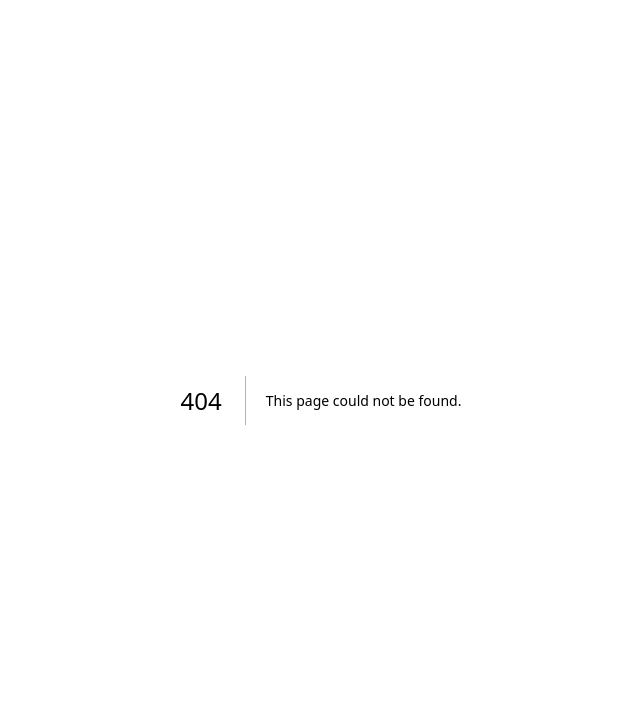
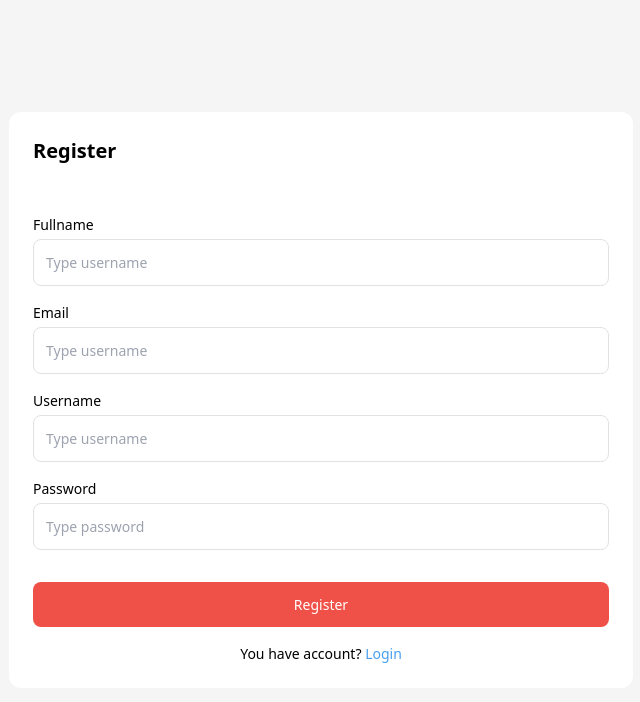
Before and after one commit to meodiemvuong1609/react-app, a Next.js app: page /auth/register in a window 1280 px wide. Before the commit this address had no page. Shown: the top 702 px of the page, without its empty margins (319-959 px from the left). Built offline with nearby package versions, Linux system fonts and the light colour scheme.

Commit message:
Update create room

```diff
--- /dev/null
+++ b/src/components/createroom/CreateRoom.js
@@ -0,0 +1,115 @@
+import React from 'react'
+import { useState, useEffect } from 'react'
+import HTTP from '@/utils/HTTP'
+function CreateRoom(props) {
+  const [members, setMembers] = useState([])
+  const [payload, setPayload] = useState({
+    title: '',
+    type: 'PUBLIC',
+    account: []
+  })
+  useEffect(() => {
+    const getMembers = () => {
+      HTTP.get("account/api/userselect/").then((res) => {
+        if(res.status === 200) {
+          setMembers(res.data)
+        }
+      })
+    }
+    getMembers()
+  }, [])
+
+  const handleCreateRoom = () => {
+    console.log(payload);
+    HTTP.post("chat/api/chatroom/", payload).then((res) => {
+      if(res.status === 200) {
+        props.setIsPopup(false)
+      }
+    })
+  }
+
+
+  return (
+    <div className="fixed z-10 inset-0 overflow-y-auto" aria-labelledby="modal-title" role="dialog" aria-modal="true">
+      <div className="flex items-center justify-center min-h-screen pt-4 px-4 pb-20 text-center sm:block sm:p-0">
+        <div className="fixed inset-0 bg-gray-500 bg-opacity-75 transition-opacity" aria-hidden="true" />
+        <span className="hidden sm:inline-block sm:align-middle sm:h-screen" aria-hidden="true">&#8203;</span>
+        <div className="inline-block align-bottom bg-white rounded-lg text-left overflow-hidden shadow-xl transform transition-all sm:my-8 sm:align-middle sm:max-w-lg sm:w-full">
+          <div className="bg-white px-4 pt-5 pb-4 sm:p-6 sm:pb-4">
+            <div className="mt-3 text-center sm:mt-0 sm:ml-4 sm:text-left">
+              <h3 className="text-lg leading-6 font-medium text-gray-900" id="modal-title">
+                Create room
+              </h3>
+              <div className="mt-2">
+                <div className="mt-7">
+                  <label htmlFor="room-name" className="block text-sm font-medium text-gray-700">
+                    Title
+                  </label>
+                  <div className="mt-1">
+                    <input
+                      type="text"
+                      name="room-name"
+                      id="room-name"
+                      onChange={(e) => setPayload({...payload, title: e.target.value})}
+                      className="shadow-sm p-2 border border-gray-light focus:ring-indigo-500 focus:border-indigo-500 block w-full sm:text-sm rounded-md"
+                      placeholder="Type room name"
+                    />
+                  </div>
+                </div>
+                <div className="mt-4">
+                  <label htmlFor="room-description" className="block text-sm font-medium text-gray-700">
+                    Room type
+                  </label>
+                  <div className="mt-1">
+                    <select
+                      id="room-type"
+                      name="room-type"
+                      className="shadow-sm border-gray-light p-2 focus:ring-indigo-500 focus:border-indigo-500 block w-full sm:text-sm border border-gray-300 rounded-md"
+                      defaultValue={"PUBLIC"}
+                      onChange={(e) => setPayload({...payload, type: e.target.value})}
+                    >
+                      <option value="PUBLIC">Public</option>
+                      <option value="PRIVATE">Private</option>
+                    </select>
+                  </div>
+                </div>
+                <div className="mt-4">
+                  <label htmlFor="room-description" className="block text-sm font-medium text-gray-700">
+                    Members
+                  </label>
+                  <div className="mt-1">
+                    <select
+                      id="room-members"
+                      name="room-members"
+                      className="shadow-sm border-gray-light p-2 focus:ring-indigo-500 focus:border-indigo-500 block w-full sm:text-sm border border-gray-300 rounded-md"
+                      multiple
+                      onChange={(e) => setPayload({...payload, account: [...payload.account, e.target.value]})}
+                    >
+                    {
+                      members.map((member, index) => {
+                        return (
+                          <option value={member.id} key={index}>{member.fullname}</option>
+                        )
+                      })
+                    }
+                    </select>
+                  </div>
+                </div>
+                <div className='flex w-full justify-center gap-2 mt-4 items-center'>
+                  <button className=" bg-gray rounded-lg text-white px-5 py-3 text-sm"
+                    onClick={() => props.setIsPopup(false)}
+                  >Close</button>
+                  <button className=" bg-red rounded-lg text-white px-5 py-3 text-sm"
+                    onClick={handleCreateRoom}
+                  >Create</button>
+                </div>
+              </div>
+            </div>
+          </div>
+        </div>
+      </div>
+    </div>
+  )
+}
+
+export default CreateRoom
--- a/src/components/login-form/LoginForm.js
+++ b/src/components/login-form/LoginForm.js
@@ -36,7 +36,7 @@ function LoginForm() {
 
   return (
     <div className="loginform flex flex-col gap-4">
-    <div className="title font-bold text-xl pb-6 pt-16">
+    <div className="title font-bold text-xl py-6">
       Login
     </div>
       <div className="input__container flex flex-col gap-1">
@@ -57,6 +57,9 @@ function LoginForm() {
       <button className='w-full bg-red rounded-lg text-white px-4 py-3 text-sm'
         onClick={handleLogin}
       >Login</button>
+      <div className="message flex gap-1 justify-center">
+        <p className=' text-sm font-normal'>Don't have an account? <a href="/auth/register" className='text-blue'>Register</a></p>
+      </div>
     </div>
   )
 }
--- a/src/components/sidebar/SideBar.js
+++ b/src/components/sidebar/SideBar.js
@@ -1,19 +1,19 @@
 import React, { useEffect } from 'react'
 import { useState } from 'react'
-import CardUser from '../carduser/CardUser'
 import CardRoom from '../cardroom/CardRoom'
 import HTTP from '@/utils/HTTP'
+import CreateRoom from '@/components/createroom/CreateRoom'
 function SideBar(props) {
   const [chatRoom, setChatRoom] = useState()
   const [rooms, setRooms] = useState()
-  const [chatUser, setChatUser] = useState()
-  const [users, setUsers] = useState([])
+  const [isPopup, setIsPopup] = useState(false)
 
   useEffect(() => {
     const getChatRooms = () => {
       HTTP.get("chat/api/chatroom").then((res) => {
         if(res.status === 200) {
           setRooms(res.data)
+          console.log();
         }
         else {
           console.log(res);
@@ -21,10 +21,15 @@ function SideBar(props) {
       })
     }
     getChatRooms()
-  }, [])
+  }, [isPopup])
+
+  const handleCreateRoom = () => {
+    setIsPopup(true)
+  }
 
   return (
-    <div className='block'>
+    <div className='h-full relative'>
+      <div className='block'>
       {rooms?.map((room, index) => {
         return (
           <div onClick={() => {
@@ -35,6 +40,16 @@ function SideBar(props) {
           </div>
         )
       })}
+      {
+        rooms?.length == 0 && (
+          <div className='text-center py-2'>No room found</div>
+        )
+      }
+      </div>
+      <button className=' absolute py-2 px-3 bg-red text-white rounded-lg bottom-2 left-2'
+        onClick={handleCreateRoom}
+      >Create room</button>
+      {isPopup && <CreateRoom setIsPopup={setIsPopup}/> }
     </div>
   )
 }
--- /dev/null
+++ b/src/pages/auth/register.js
@@ -0,0 +1,85 @@
+import React from 'react'
+import { useState } from 'react'
+import { useRouter } from 'next/router'
+import HTTP from '@/utils/HTTP'
+
+function RegisterPage() {
+  const [username, setUsername] = useState('')
+  const [email, setEmail] = useState('')
+  const [fullname, setFullname] = useState('')
+  const [password, setPassword] = useState('')
+  const [error, setError] = useState(false)
+  const [errorMessage, setErrorMessage] = useState('')
+  const router = useRouter()
+
+  const handleRegister = async () => {
+    if (username == '' || password == '' || email == '' || fullname == '') {
+      setError(true)
+      setErrorMessage('Please fill all fields')
+      return
+    }
+
+
+    const response = await HTTP.post('account/api/register/', {
+      username,
+      email,
+      fullname,
+      password,
+    })
+    if (response.data.code == 200) {
+      router.push('/auth/login')
+    }
+    else {
+      setError(true)
+      setErrorMessage(response.data.message)
+    }
+  }
+
+  return (
+    <div className="h-screen flex items-center justify-center bg-gray-light-1 px-4">
+      <div className="w-1/2 bg-white rounded-large h-fit p-5">
+      <div className="register flex flex-col gap-4">
+        <div className="title font-bold text-xl pb-6">
+          Register
+        </div>
+        <div className="input__container flex flex-col gap-1">
+            <p className='text-sm font-medium'>Fullname</p>
+            <input type="text" className='w-full rounded-lg p-3 border border-gray-light text-sm' placeholder='Type username'
+              onChange={(e) => setFullname(e.target.value)}
+            />
+          </div>
+          <div className="input__container flex flex-col gap-1">
+            <p className='text-sm font-medium'>Email</p>
+            <input type="text" className='w-full rounded-lg p-3 border border-gray-light text-sm' placeholder='Type username'
+              onChange={(e) => setEmail(e.target.value)}
+            />
+          </div>
+          <div className="input__container flex flex-col gap-1">
+            <p className='text-sm font-medium'>Username</p>
+            <input type="text" className='w-full rounded-lg p-3 border border-gray-light text-sm' placeholder='Type username'
+              onChange={(e) => setUsername(e.target.value)}
+            />
+          </div>
+          <div className="input__container flex flex-col gap-1">
+            <p className='text-sm font-medium'>Password</p>
+            <input type="password" className='w-full rounded-lg p-3 border border-gray-light text-sm' placeholder='Type password'
+              onChange={(e) => setPassword(e.target.value)}
+            />
+          </div>
+          <div className="message flex gap-1">
+            {error && <p className='text-sm font-normal text-red'>{errorMessage}</p>}
+          </div>
+          <button className='w-full bg-red rounded-lg text-white px-4 py-3 text-sm'
+            onClick={handleRegister}
+          >Register</button>
+          <div className="message flex gap-1 justify-center">
+            <p className=' text-sm font-normal'>You have account? <a href="/auth/register" className='text-blue'>Login</a></p>
+          </div>
+        </div>
+      </div>
+    </div>
+
+  )
+}
+
+export default RegisterPage
```
Also changed, not shown: src/pages/home.js (added).
